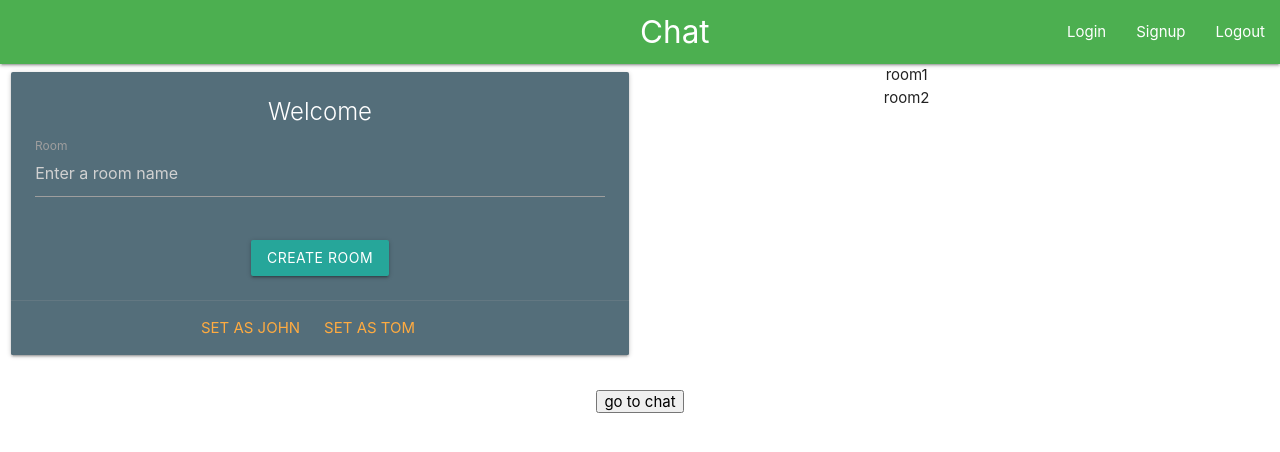
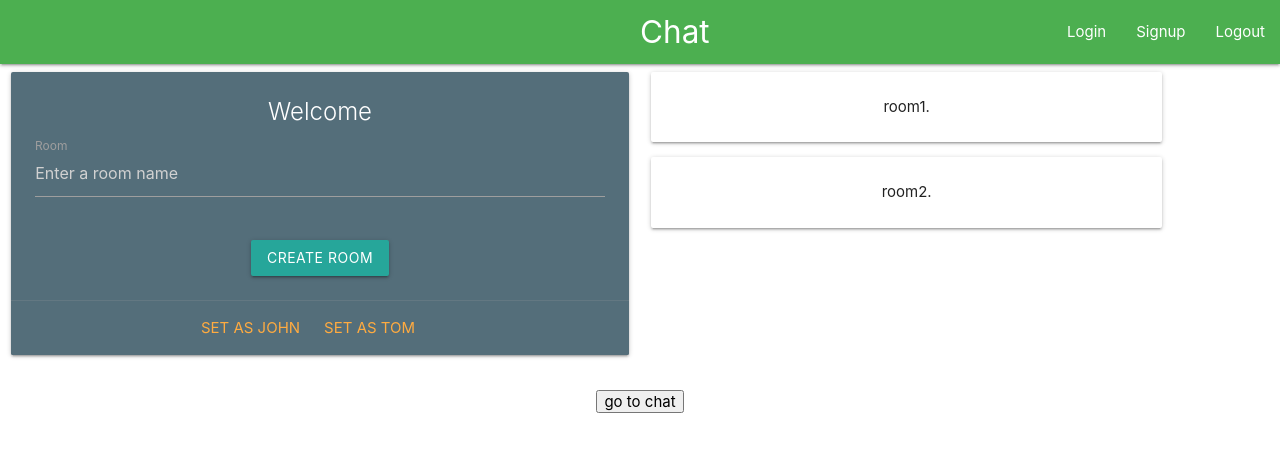
Before and after one commit to Baguswicaksono388/chat_apps, a React (Create React App) app in the folder client/: page / in a window 1280 px wide. Shown: the top 452 px of the page. Built offline with nearby package versions, Linux system fonts and the light colour scheme.

Commit message:
Bagus [Dev] Create Room.js on component home

```diff
--- /dev/null
+++ b/client/src/components/home/Room.js
@@ -0,0 +1,15 @@
+import React from 'react'
+
+function Room({name}) {
+    return (
+            <div class="card horizontal">
+                <div class="card-stacked">
+                    <div class="card-content">
+                        <p>{name}.</p>
+                    </div>
+                </div>
+            </div>
+    )
+}
+
+export default Room
--- a/client/src/components/home/RoomList.js
+++ b/client/src/components/home/RoomList.js
@@ -1,9 +1,10 @@
 import React from 'react'
+import Room from './Room'
 
 const RoomList = ({rooms}) => {
     return (
         <div>
-            {rooms && rooms.map(room =>(<div key={room._id}>{room.name}</div>))}
+            {rooms && rooms.map(room =>(<Room key={room._id} name={room.name}/>))}
         </div>
     )
 }
```
